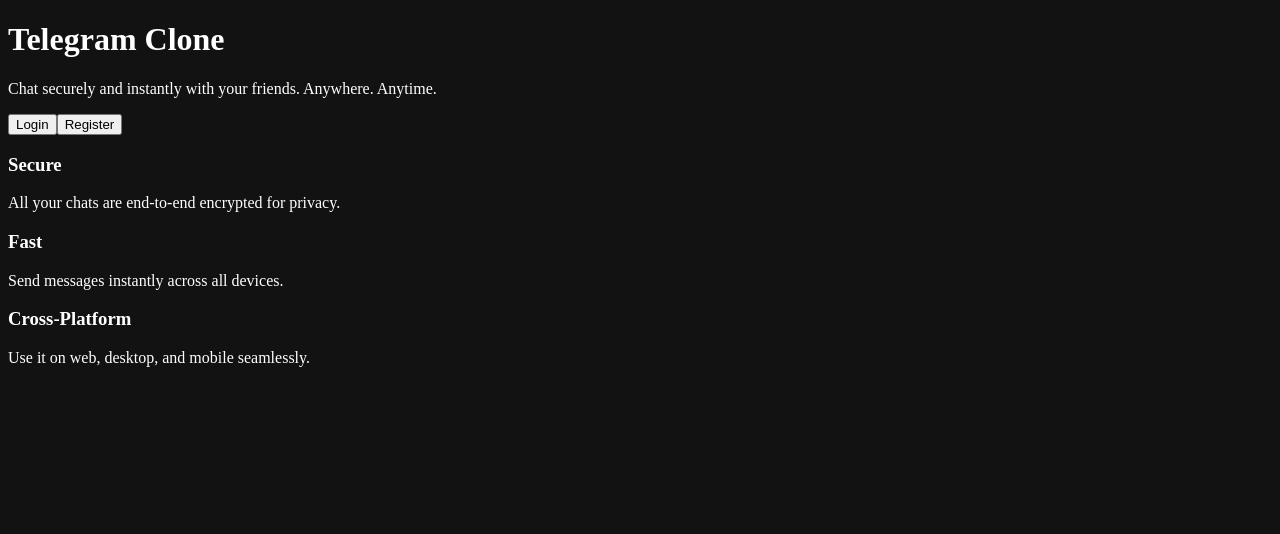
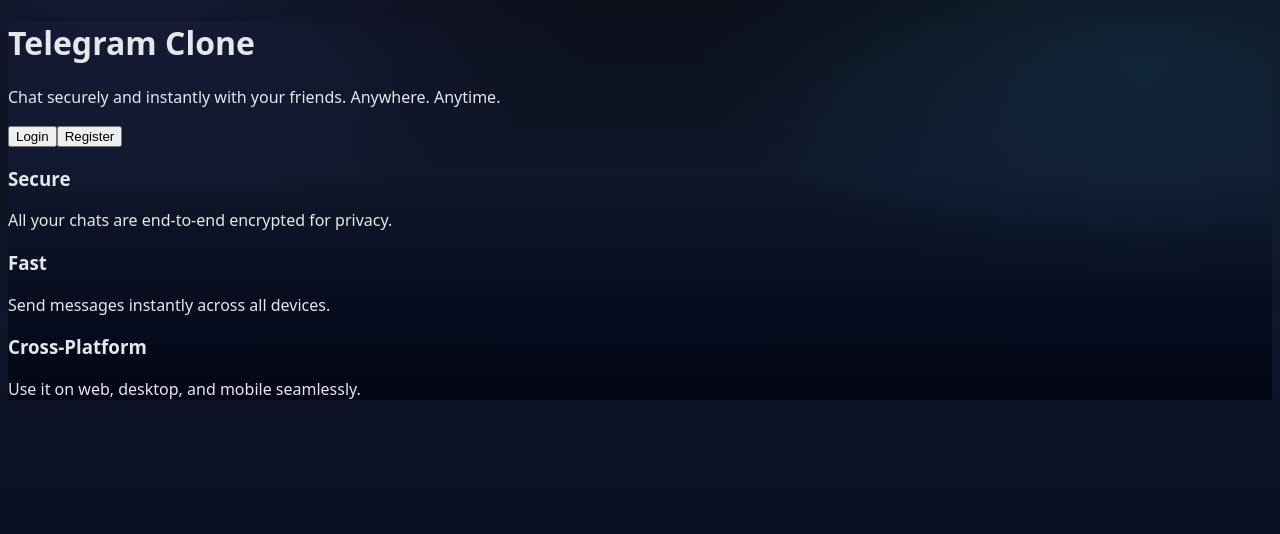
Before and after one commit to Unknownaod/opschat, a Next.js app: page / in a window 1280 px wide. Shown: the top 534 px of the page. Built offline with nearby package versions, Linux system fonts and the light colour scheme.

Commit message:
Update globals.css

```diff
--- a/globals.css
+++ b/globals.css
@@ -4,22 +4,47 @@
 @tailwind components;
 @tailwind utilities;
 
-/* Optional: sensible defaults */
+/* ===== Global Theme ===== */
 html,
 body {
-  background-color: #121212;
-  color: #ffffff;
+  min-height: 100%;
+  color: #e5e7eb; /* Tailwind gray-200 */
+  background:
+    radial-gradient(1200px 600px at 10% -10%, rgba(99,102,241,0.15), transparent 40%),
+    radial-gradient(1000px 500px at 90% 10%, rgba(56,189,248,0.12), transparent 45%),
+    linear-gradient(180deg, #0b0f1a 0%, #0f172a 40%, #020617 100%);
+  font-family: ui-sans-serif, system-ui, -apple-system, BlinkMacSystemFont,
+    "Segoe UI", Roboto, Helvetica, Arial, "Apple Color Emoji",
+    "Segoe UI Emoji", "Segoe UI Symbol";
 }
 
-/* Optional custom resets (safe with Tailwind) */
+/* ===== Base Reset (safe with Tailwind) ===== */
 * {
   box-sizing: border-box;
 }
 
-a {
-  @apply text-inherit no-underline;
+/* Improve text rendering */
+body {
+  -webkit-font-smoothing: antialiased;
+  -moz-osx-font-smoothing: grayscale;
 }
 
+/* Links */
+a {
+  @apply text-inherit no-underline transition-colors;
+}
+
+a:hover {
+  @apply text-indigo-400;
+}
+
+/* Buttons */
 button {
-  @apply cursor-pointer;
+  @apply cursor-pointer focus:outline-none focus:ring-2 focus:ring-indigo-500 focus:ring-offset-2 focus:ring-offset-transparent;
 }
+
+/* Selection color */
+::selection {
+  background-color: rgba(99, 102, 241, 0.35);
+  color: #ffffff;
+}
```
